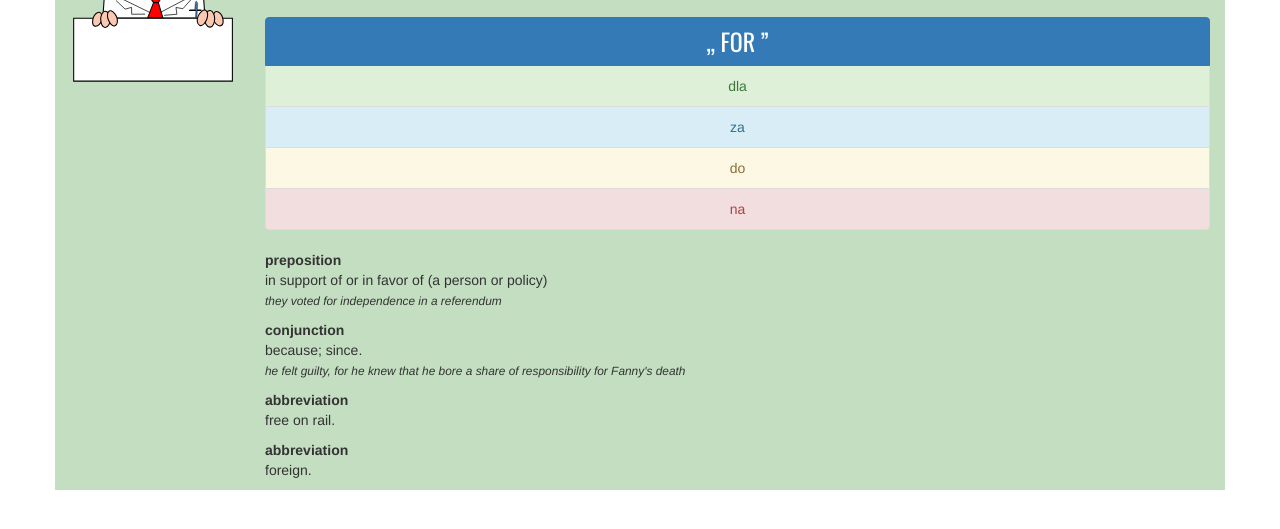
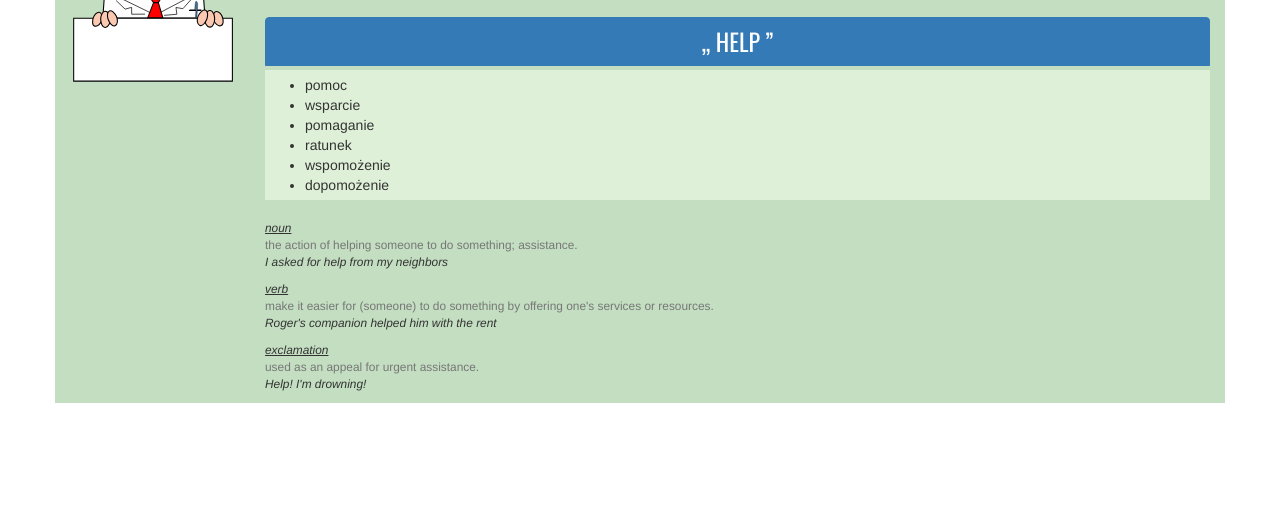
Before and after one commit to toporny/language-challenge, a website: page public_html/learn_your_self.html in a window 1280 px wide. Shown: the part 105-634 px from the top of the page. Drawn offline with nearby package versions, Linux system fonts and the light colour scheme; files whose address does not match are found by name.

Commit message:
continues

```diff
--- a/public_html/learn_your_self.html
+++ b/public_html/learn_your_self.html
@@ -63,41 +63,39 @@
 
       <div class="list-group">
         <h3 class="text-center list-group-item active">
-          „ FOR ”
+          „ HELP ”
         </h3>
 
-        <a href="#" class="text-center list-group-item list-group-item-success">dla</a>
-        <a href="#" class="text-center list-group-item list-group-item-info">za</a>
-        <a href="#" class="text-center list-group-item list-group-item-warning">do</a>
-        <a href="#" class="text-center list-group-item list-group-item-danger">na</a>
+        <ul class="bg-success" style= "margin:5px 0px 5px 0px; padding-top:5px; padding-bottom:5px; ">
+          <li>pomoc</li>
+          <li>wsparcie</li>
+          <li>pomaganie</li>
+          <li>ratunek</li>
+          <li>wspomożenie</li>
+          <li>dopomożenie</li>
+        </ul>
+        </p>
 
       </div>
 
 
       <ul class="list-unstyled">
-  <li><strong>preposition</strong></li>
-  <li>in support of or in favor of (a person or policy)</li>
-  <li><small><em>they voted for independence in a referendum</em></small></li>
+        <li class="small"><i><u>noun</u></i></li>
+        <li class="small text-muted">the action of helping someone to do something; assistance.</li>
+        <li class="small"><em>I asked for help from my neighbors</em></li>
       </ul>
 
       <ul class="list-unstyled">
-  <li><strong>conjunction</strong></li>
-  <li>because; since.</li>
-  <li><small><em>he felt guilty, for he knew that he bore a share of responsibility for Fanny's death</em></small></li>
+        <li class="small"><i><u>verb</u></i></li>
+        <li class="small text-muted">make it easier for (someone) to do something by offering one's services or resources.</li>
+        <li class="small"><em>Roger's companion helped him with the rent</em></li>
       </ul>
 
 
       <ul class="list-unstyled">
-  <li><strong>abbreviation</strong></li>
-  <li>free on rail.</li>
-  <li><small><em></em></small></li>
-</ul>
-
-
-<ul class="list-unstyled">
-  <li><strong>abbreviation</strong></li>
-  <li>foreign.</li>
-  <li><small><em></em></small></li>
+        <li class="small"><i><u>exclamation</u></i></li>
+        <li class="small text-muted">used as an appeal for urgent assistance.</li>
+        <li class="small"><em>Help! I'm drowning!</em></li>
       </ul>
 
 
```
Also changed, not shown: public_html/list.html (+13 -3 lines). Lines whose indentation alone changed are shown as unchanged.
